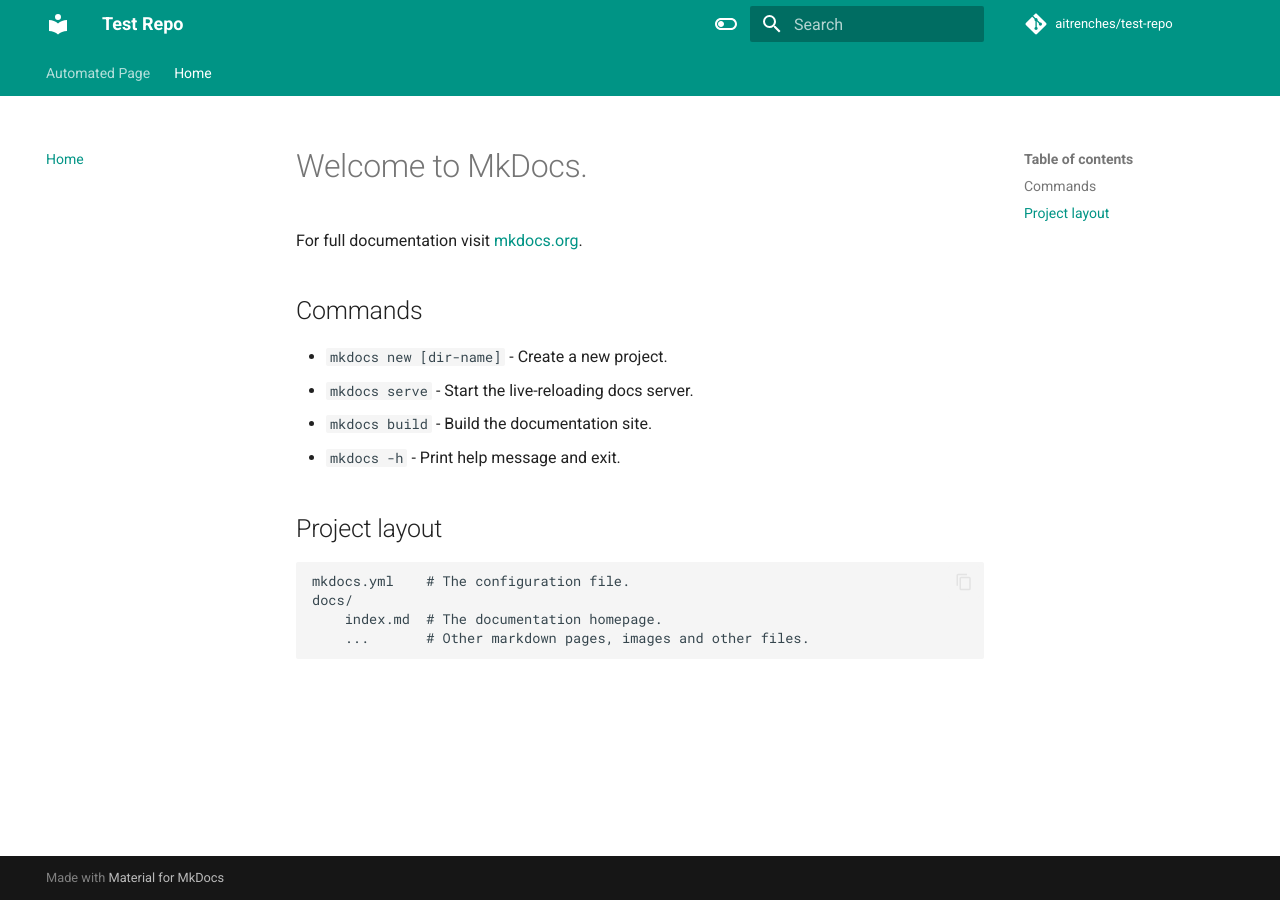
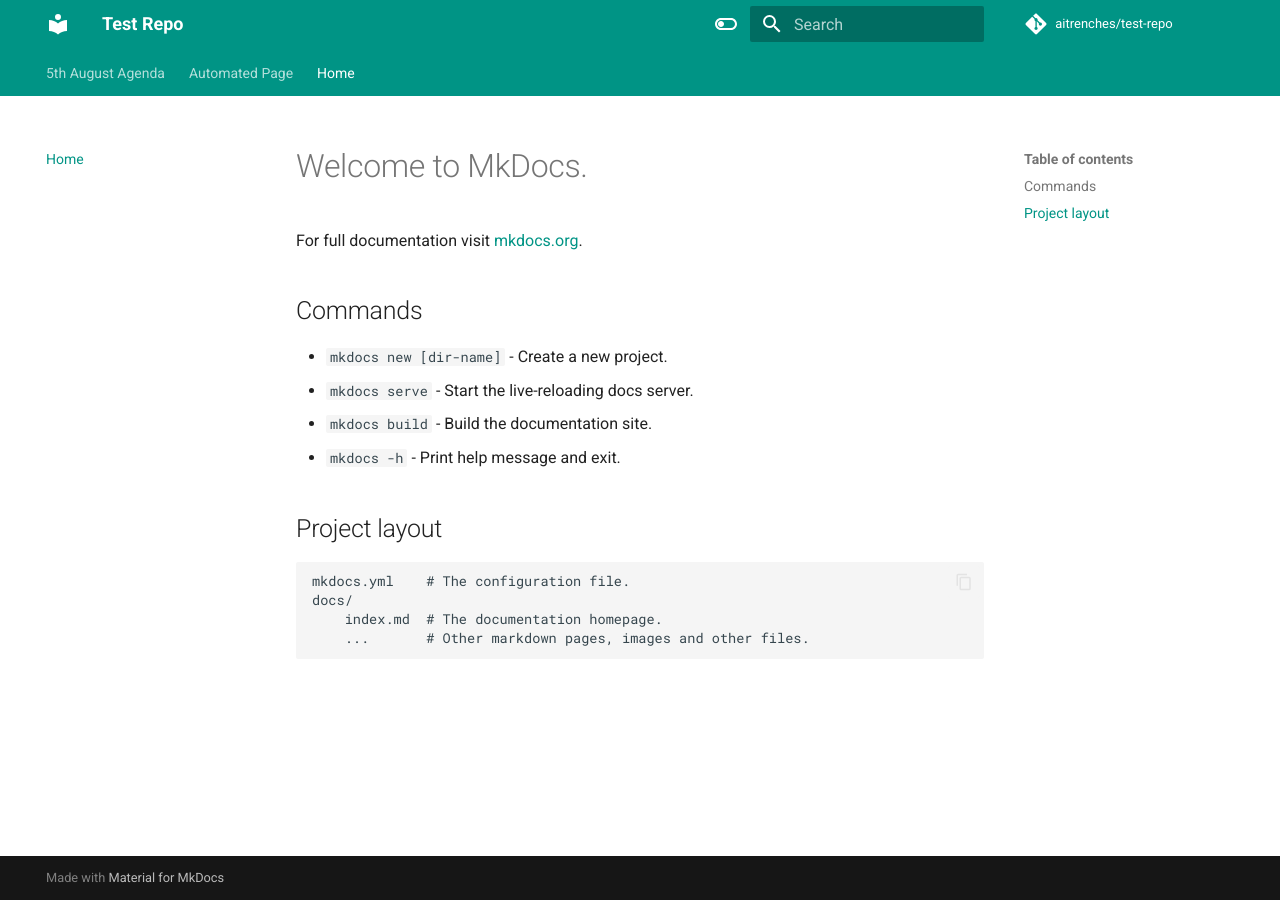
Before and after one commit to aitrenches/test-repo, an MkDocs documentation site: the page built from docs/index.md, in a window 1280 px wide. Built offline with MkDocs 1.6.1 and Material for MkDocs 9.7.7, drawn with Linux system fonts in a browser that asks for light colours; comment, search, counter and statistics services are not loaded.

Commit message:
Update navigation: add 5th August Agenda

```diff
--- a/mkdocs.yml
+++ b/mkdocs.yml
@@ -51,5 +51,6 @@ markdown_extensions:
       emoji_generator: !!python/name:materialx.emoji.to_svg
 
 nav:
+  - 5th August Agenda: 5th-august-agenda.md
   - Automated Page: auto_page.md
   - Home: index.md
```
